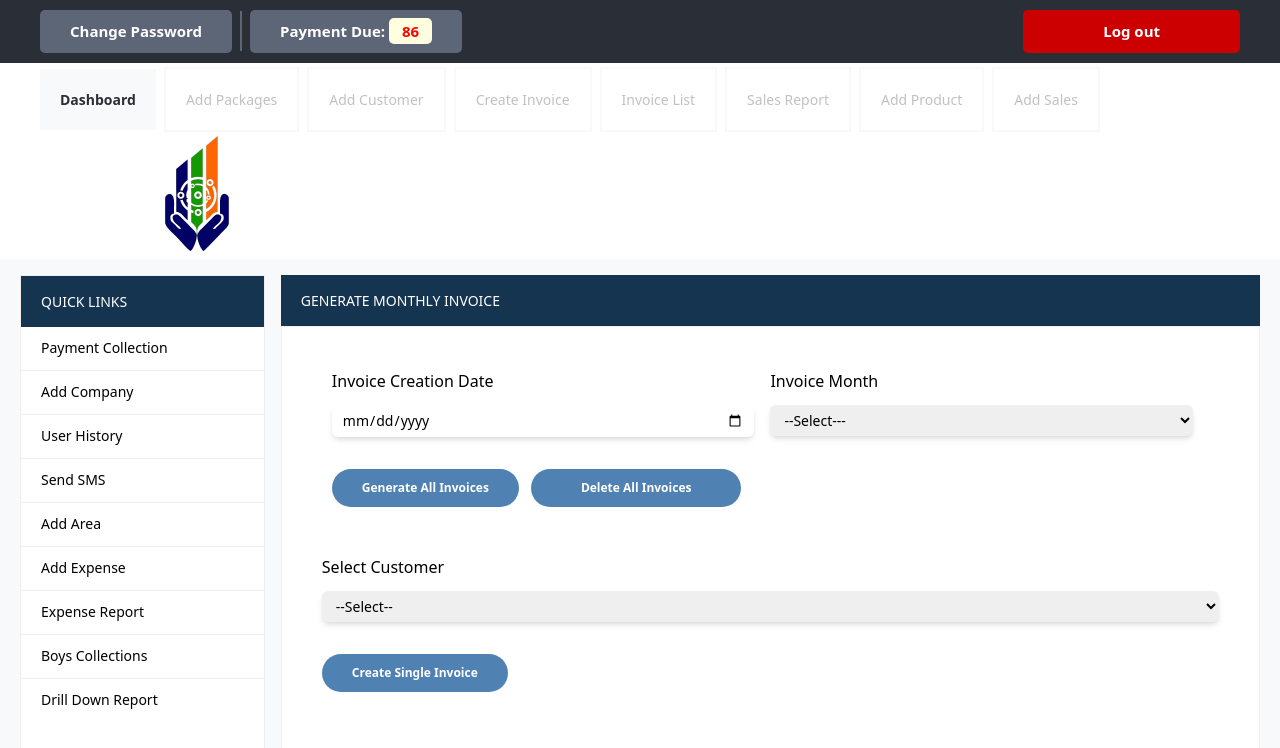
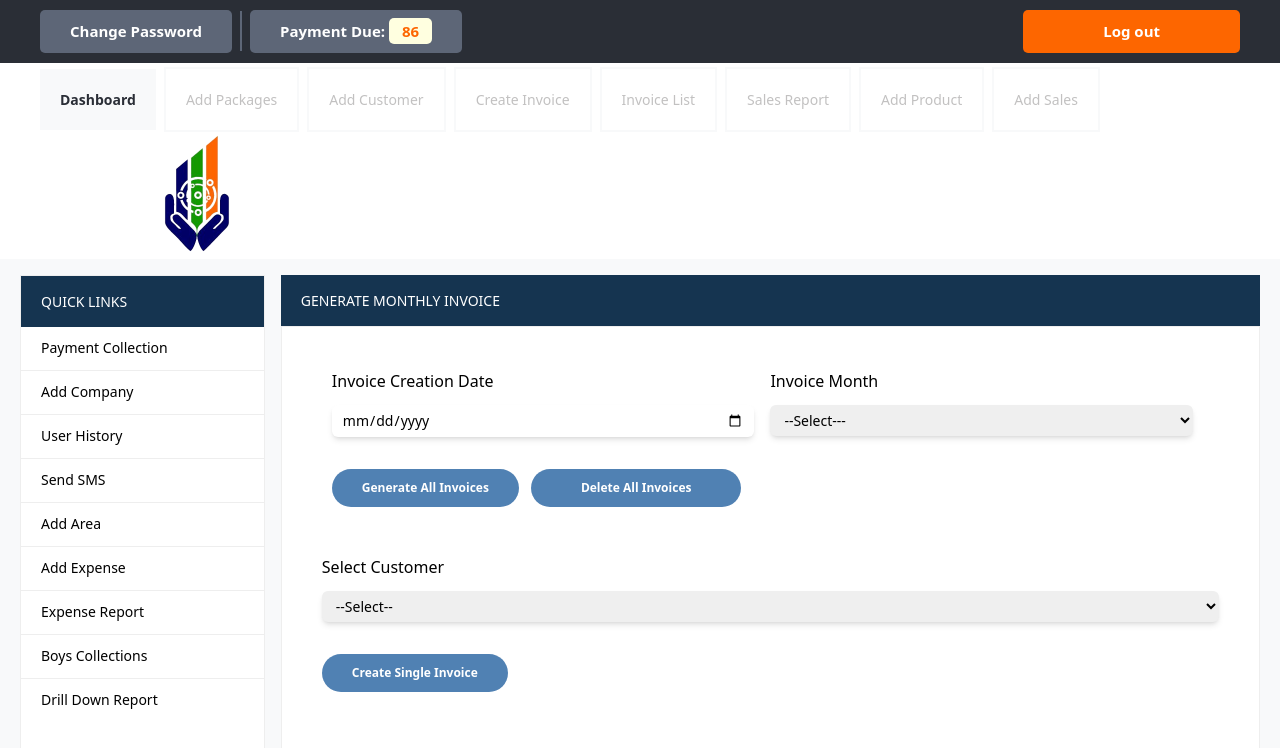
Before and after one commit to Jephthahndukwe/billing-system, a React (Vite) app: page /invoice in a window 1280 px wide. Shown: the top 748 px of the page. Built offline with nearby package versions, Linux system fonts and the light colour scheme.

Commit message:
new update

```diff
--- a/src/Auth/Login.jsx
+++ b/src/Auth/Login.jsx
@@ -43,7 +43,7 @@ const Login = () => {
         <div className='py-[5px] lg:px-[40px] xs:px-[10px] flex justify-between items-center'>
             <div>
                 <div className='flex items-center gap-2'>
-                    <div className='bg-[#FFB400] lg:text-[25px] xs:text-[14px] p-[10px] text-[#fff] rounded-[100px]'><RiLock2Fill /></div>
+                    <div className='bg-[#FD6600] lg:text-[25px] xs:text-[14px] p-[10px] text-[#fff] rounded-[100px]'><RiLock2Fill /></div>
                     <div>
                         <h2 className='lg:text-[18px] xs:text-[14px] w-[150%] font-[500] leading-[18px]'>LOGIN TO DASHBOARD</h2>
                         <p className='text-[#9498a1] lg:text-[10px] xs:text-[9px] font-[400] leading-[18px]'>Enter your credentials below</p>
--- a/src/Component/TopNavbar.jsx
+++ b/src/Component/TopNavbar.jsx
@@ -17,10 +17,10 @@ const TopNavbar = ({ setLoggedIn, setIsAdmin }) => {
             <div className='flex lg:gap-2 xs:gap-3 items-center'>
                 <h2 className='bg-[#5d6677] lg:py-[10px] lg:px-[30px] xs:py-[8px] xs:px-[20px] rounded-[5px] text-[#fff] lg:text-[15px]  xs:text-[14px] font-[600]'>Change Password</h2>
                 <div className='h-[40px] w-[2px] bg-[#5d6677]' />
-                <h2 className='bg-[#5d6677] lg:py-[10px] lg:px-[30px] xs:py-[8px] xs:px-[20px] rounded-[5px] text-[#fff] lg:text-[15px]  xs:text-[14px] font-[600]'>Payment Due: <span className='bg-[#FFFFE0] py-[3px] px-[13px] rounded-[5px] text-[red] font-[700]'>86</span></h2>
+                <h2 className='bg-[#5d6677] lg:py-[10px] lg:px-[30px] xs:py-[8px] xs:px-[20px] rounded-[5px] text-[#fff] lg:text-[15px]  xs:text-[14px] font-[600]'>Payment Due: <span className='bg-[#FFFFE0] py-[3px] px-[13px] rounded-[5px] text-[#FD6600] font-[700]'>86</span></h2>
             </div>
             <div>
-              <button className='bg-[#CC0000] py-[10px] px-[80px] rounded-[5px] text-[#fff] cursor-pointer text-[15px] font-[600] lg:mt-0 xs:mt-5 lg:ms-0 xs:ms-[4rem]' onClick={handleLogout}>Log out</button>
+              <button className='bg-[#FD6600] py-[10px] px-[80px] rounded-[5px] text-[#fff] cursor-pointer text-[15px] font-[600] lg:mt-0 xs:mt-5 lg:ms-0 xs:ms-[4rem]' onClick={handleLogout}>Log out</button>
             </div>
         </div>
     </div>
```
